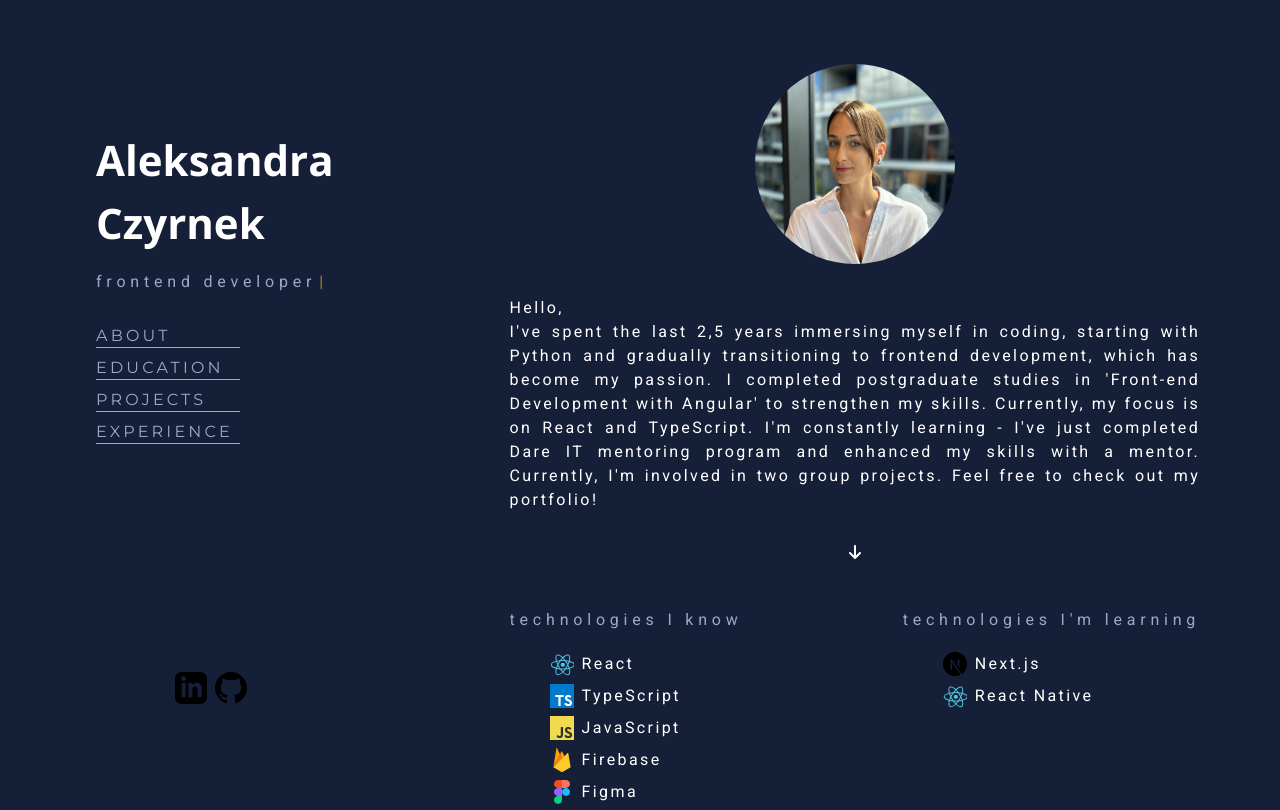
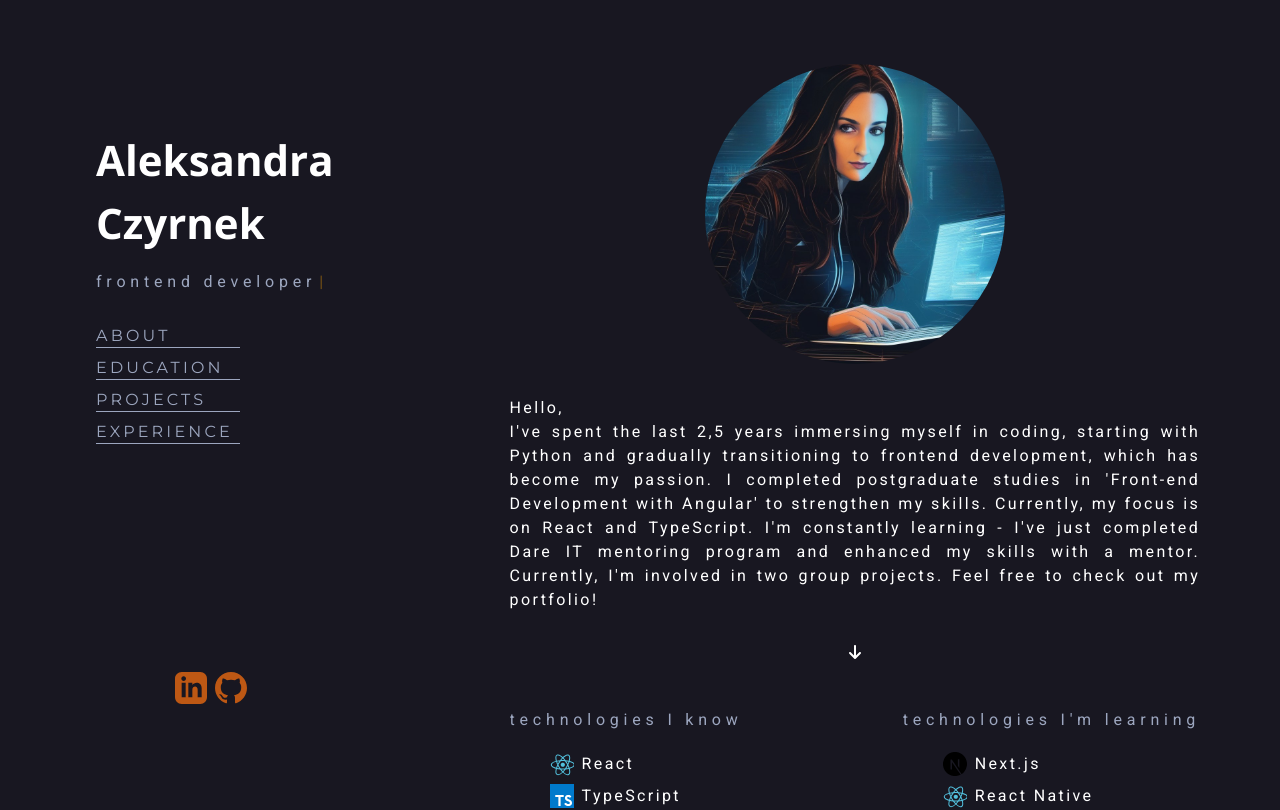
Before and after one commit to olcolcolc/olcolcolc.github.io, a React (Vite) app: page / in a window 1280 px wide. Shown: the top 810 px of the page. Built offline with nearby package versions, Linux system fonts and the light colour scheme.

Commit message:
feat(experience): Add experience bio

```diff
--- a/src/components/icon/Icon.tsx
+++ b/src/components/icon/Icon.tsx
@@ -282,7 +282,7 @@ const icons: Record<string, React.FC> = {
       width={portfolioIconWidth}
       height={portfolioIconWidth}
       viewBox="0 0 24 24"
-      fill={theme.colors.darkFont}
+      fill={theme.colors.orange}
     >
       <path d="M12 0c-6.626 0-12 5.373-12 12 0 5.302 3.438 9.8 8.207 11.387.599.111.793-.261.793-.577v-2.234c-3.338.726-4.033-1.416-4.033-1.416-.546-1.387-1.333-1.756-1.333-1.756-1.089-.745.083-.729.083-.729 1.205.084 1.839 1.237 1.839 1.237 1.07 1.834 2.807 1.304 3.492.997.107-.775.418-1.305.762-1.604-2.665-.305-5.467-1.334-5.467-5.931 0-1.311.469-2.381 1.236-3.221-.124-.303-.535-1.524.117-3.176 0 0 1.008-.322 3.301 1.23.957-.266 1.983-.399 3.003-.404 1.02.005 2.047.138 3.006.404 2.291-1.552 3.297-1.23 3.297-1.23.653 1.653.242 2.874.118 3.176.77.84 1.235 1.911 1.235 3.221 0 4.609-2.807 5.624-5.479 5.921.43.372.823 1.102.823 2.222v3.293c0 .319.192.694.801.576 4.765-1.589 8.199-6.086 8.199-11.386 0-6.627-5.373-12-12-12z" />
     </svg>
@@ -293,7 +293,7 @@ const icons: Record<string, React.FC> = {
       width={portfolioIconWidth}
       height={portfolioIconWidth}
       viewBox="0 0 24 24"
-      fill={theme.colors.darkFont}
+      fill={theme.colors.orange}
     >
       <path d="M19 0h-14c-2.761 0-5 2.239-5 5v14c0 2.761 2.239 5 5 5h14c2.762 0 5-2.239 5-5v-14c0-2.761-2.238-5-5-5zm-11 19h-3v-11h3v11zm-1.5-12.268c-.966 0-1.75-.79-1.75-1.764s.784-1.764 1.75-1.764 1.75.79 1.75 1.764-.783 1.764-1.75 1.764zm13.5 12.268h-3v-5.604c0-3.368-4-3.113-4 0v5.604h-3v-11h3v1.765c1.396-2.586 7-2.777 7 2.476v6.759z" />
     </svg>
--- a/src/index.css
+++ b/src/index.css
@@ -15,7 +15,7 @@
   font-weight: 400;
 
   color: white;
-  background-color: #161f38;
+  background-color: #181721;
 
   font-synthesis: none;
   text-rendering: optimizeLegibility;
@@ -23,45 +23,3 @@
   -moz-osx-font-smoothing: grayscale;
   -webkit-text-size-adjust: 100%;
 }
-*,
-*::after,
-*::before {
-  margin: 0;
-  box-sizing: border-box;
-}
-
-:root {
-  font-family: "Roboto", sans-serif;
-  line-height: 1.5;
-  font-weight: 400;
-
-  color: white;
-  background-color: #161f38;
-
-  font-synthesis: none;
-  text-rendering: optimizeLegibility;
-  -webkit-font-smoothing: antialiased;
-  -moz-osx-font-smoothing: grayscale;
-  -webkit-text-size-adjust: 100%;
-}
-*,
-*::after,
-*::before {
-  margin: 0;
-  box-sizing: border-box;
-}
-
-:root {
-  font-family: "Roboto", sans-serif;
-  line-height: 1.5;
-  font-weight: 400;
-
-  color: white;
-  background-color: #161f38;
-
-  font-synthesis: none;
-  text-rendering: optimizeLegibility;
-  -webkit-font-smoothing: antialiased;
-  -moz-osx-font-smoothing: grayscale;
-  -webkit-text-size-adjust: 100%;
-}
--- a/src/pages/experience/Experience.tsx
+++ b/src/pages/experience/Experience.tsx
@@ -19,6 +19,15 @@ const ExperienceDiv = styled.div`
 const MenuTitle = styled.header`
   ${theme.mixins.menuTitle()}
   ${theme.mixins.defaultTransition}
+`;
+
+const ExperienceBio = styled.p`
+  ${theme.mixins.bio()}
+`;
+
+const Important = styled.p`
+  color: ${theme.colors.orange};
+  font-weight: 700;
 `;
 
 const ExpPosition = styled.div<ExpPositionProps>`
@@ -80,6 +89,27 @@ function Education() {
   return (
     <ExperienceDiv>
       <MenuTitle>EXPERIENCE</MenuTitle>
+      <ExperienceBio>
+        My professional experience story is quite specific. During my studies, I
+        discovered that my passion lies in pastry making. I pursued knowledge in
+        this field independently while working as a pastry chef, all while not
+        giving up on my studies. I have been involved in pastry making for over
+        10 years - currently, I work as the head of the pastry section in a
+        well-known restaurant in Wroclaw. This experience has shaped me into a
+        hardworking, patient, organized, responsible, flexible, and capable
+        individual able to work under time pressure. I've also learned how to
+        seek knowledge and develop independently.
+        <Important>
+          I see a lot of commonalities between programming and working in a
+          programming team and working in a pastry shop - something I'd be happy
+          to talk about.
+        </Important>
+        I am convinced that the skills and traits I've gained during my
+        professional experience are also crucial for effective work in a
+        programming team. I'm constantly gaining experience working in
+        programming teams through my involvement in project groups I've joined
+        through Dare IT.
+      </ExperienceBio>
       {experienceData.map((exp, index) => (
         <ExpPosition
           key={index}
--- a/src/pages/home/Home.tsx
+++ b/src/pages/home/Home.tsx
@@ -16,9 +16,10 @@ const HomeContainer = styled.div`
 
 const Avatar = styled.img`
   margin-top: 2rem;
-  width: 200px;
-  height: 200px;
+  width: 300px;
+  height: 300px;
   border-radius: 50%;
+  object-fit: cover;
 `;
 
 const List = styled.ul`
--- a/src/styles/theme.tsx
+++ b/src/styles/theme.tsx
@@ -4,7 +4,8 @@ const colors = {
   white: "#ffffff",
   black: "#000000",
   darkFont: "rgba(207, 221, 251, 0.724);",
-  background: "#161f38",
+  background: "#292c34",
+  orange: "#bd5814",
 };
 
 const fontSize = {
```
Also changed, not shown: src/assets/imgs/myAvatar.jpg.
